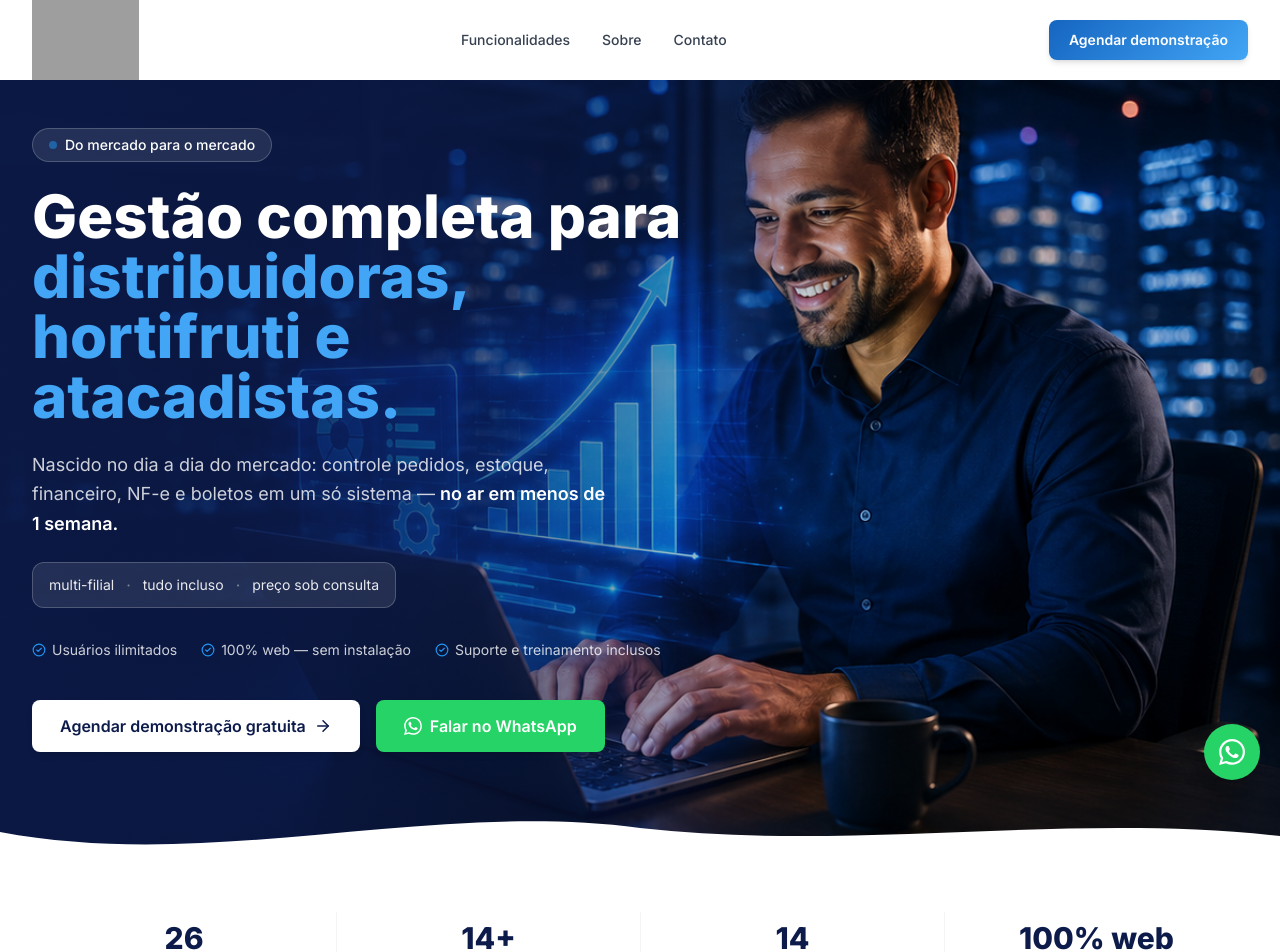
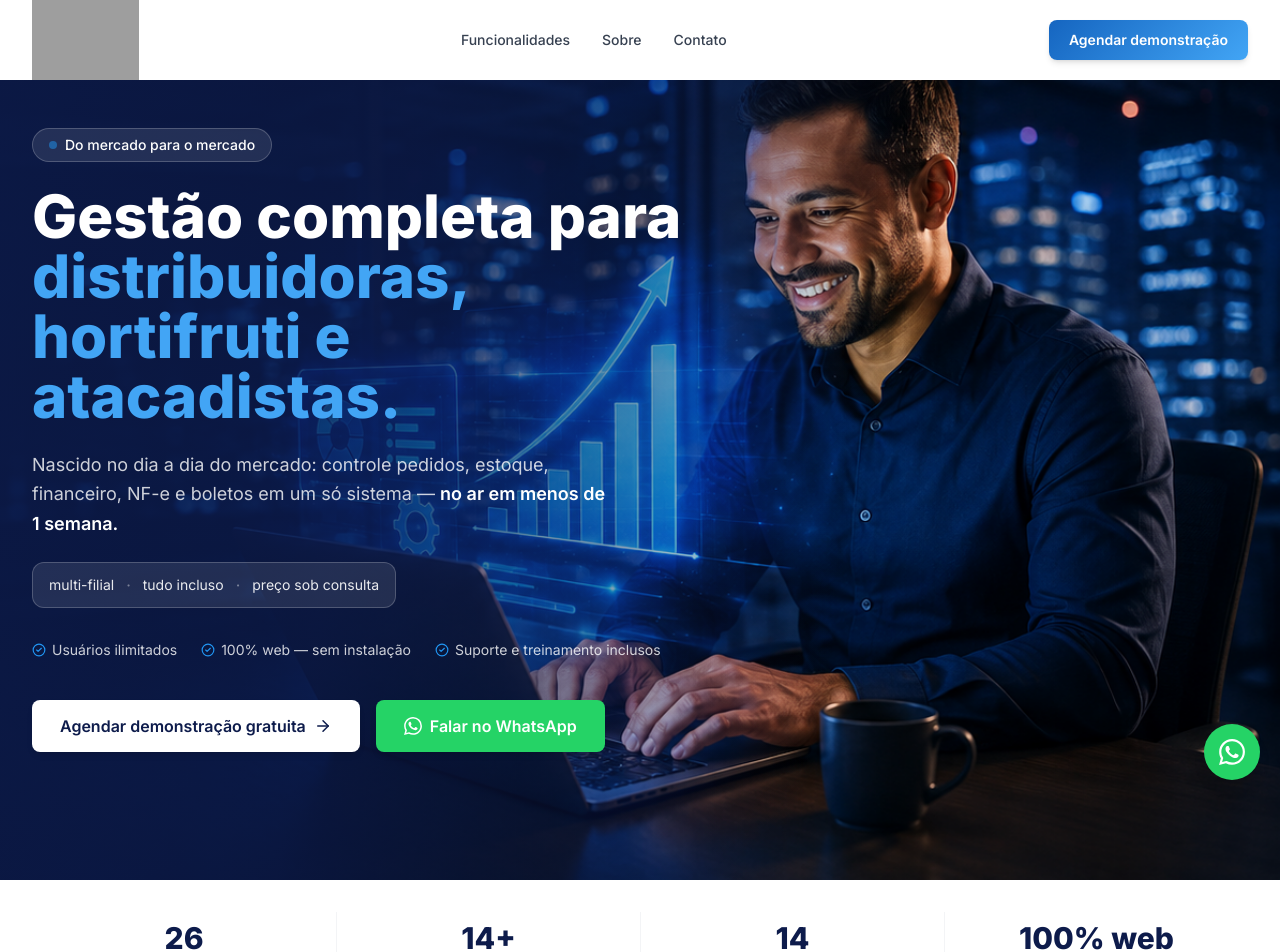
Before and after one commit to lugaerp-boop/luga_site, a Next.js app: page / in a window 1280 px wide. Shown: the top 952 px of the page. Built offline with nearby package versions, Linux system fonts and the light colour scheme; grey boxes are pictures that could not be loaded.

Commit message:
fix: remove divisoria em onda do hero da home, volta ao corte reto

```diff
--- a/components/home/Hero.tsx
+++ b/components/home/Hero.tsx
@@ -4,7 +4,6 @@ import Link from "next/link";
 import Image from "next/image";
 import { ArrowRight, CheckCircle2 } from "lucide-react";
 import { whatsappUrl } from "@/lib/whatsapp";
-import WaveDivider from "@/components/shared/WaveDivider";
 
 function WhatsAppIcon({ size = 18 }: { size?: number }) {
   return (
@@ -104,8 +103,6 @@ export default function Hero() {
           </div>
         </div>
       </div>
-
-      <WaveDivider />
     </section>
   );
 }
```
